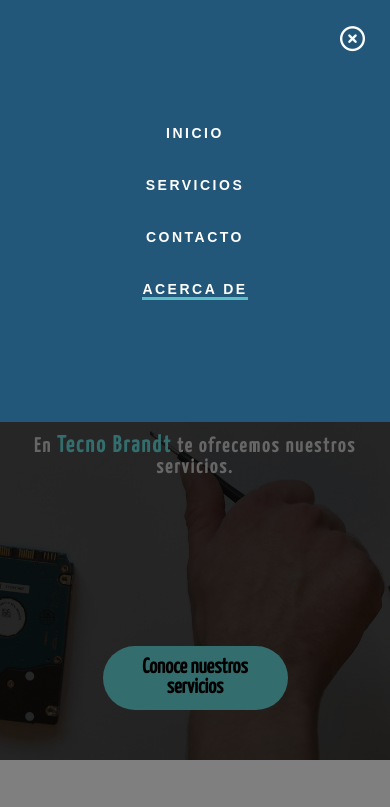
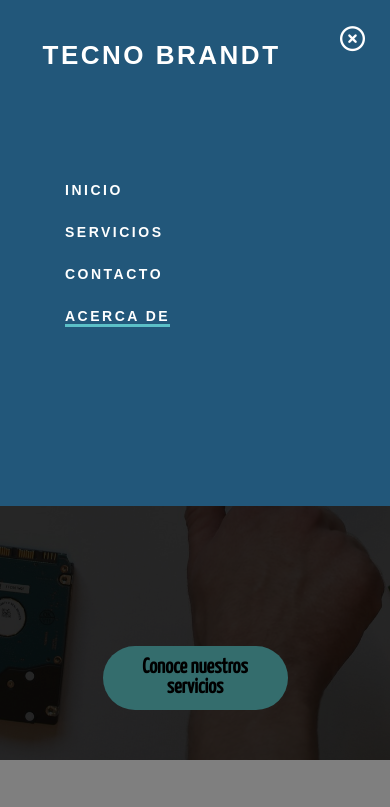
Before and after one commit to BrandonChanquin/TecnoBrandt1.0, a plain HTML site: page index.html in a window 390 px wide. Both pictures are taken after a click on the button 336 px from the left and 55 px from the top of the page. Shown: the top 807 px of the page. Drawn offline with nearby package versions, Linux system fonts and the light colour scheme; a web font is replaced by a local one.

Commit message:
Se arreglaron bugs en el menu responsive

```diff
--- a/index.css
+++ b/index.css
@@ -43,6 +43,7 @@ html{
 
 .logo{
 		margin-top: 10px;
+		z-index: 1;
 	}
 
 .texto_logo{
--- a/indexresponsive.css
+++ b/indexresponsive.css
@@ -29,7 +29,7 @@
 }
 
 .nav a{
-	margin: 10px 15px;
+	margin: 5px 15px;
 }
 
 .portada h1{
--- a/menu_responsive.css
+++ b/menu_responsive.css
@@ -14,11 +14,11 @@
         right: 0;
         flex-flow: column nowrap;
         width: 100%;
-        height: 50vh;
-        align-items: center;
+        height: 60vh;
+        align-items: start;
         background-color: var(--main-color);
-        gap: 2rem;
-        padding: 20px;
+        gap: 1rem;
+        padding: 0px 50px 0px 50px;
         box-shadow: 0 0 0 1000vmax rgba(0, 0, 0, .5);
     }
 
@@ -43,9 +43,17 @@
 
 }
 
-@media screen and (max-width: 500px){
+@media screen and (min-width: 500px){
     .nav{
-        gap: 1rem;
+        align-items: center;
     }
 
 }
+
+@media screen and (max-height: 640px) and (max-width: 900px){
+    .nav{
+        height: 100vh;
+        width: 50%;
+        align-items: center;
+    }
+}
```
Also changed, not shown: index.html (line endings or trailing spaces).
